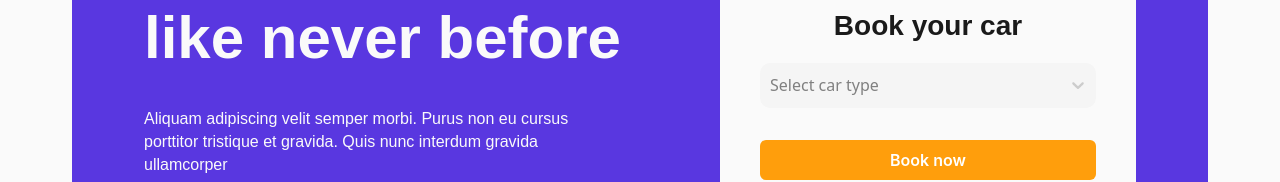
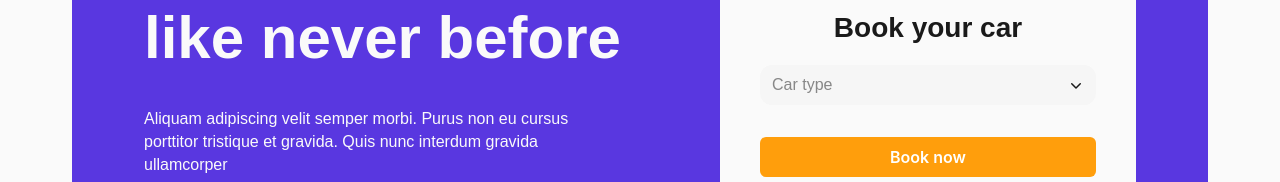
Before and after one commit to ahmadshahfarhan/car-rental, a React app: page / in a window 1280 px wide. Shown: the part 342-524 px from the top of the page. Built offline with nearby package versions, Linux system fonts and the light colour scheme; the HTML template or start-up script is replaced by a standard one.

Commit message:
select headlessui

```diff
--- a/src/components/home/hero/components/formBanner.jsx
+++ b/src/components/home/hero/components/formBanner.jsx
@@ -1,39 +1,38 @@
-import Select from "react-select";
+import {
+  Combobox,
+  ComboboxButton,
+  ComboboxInput,
+  ComboboxOption,
+  ComboboxOptions,
+} from "@headlessui/react";
+import { CheckIcon, ChevronDownIcon } from "@heroicons/react/20/solid";
+import clsx from "clsx";
+import { useState } from "react";
 
-const car = [
-  { value: "red", label: "Red" },
-  { value: "blue", label: "Blue" },
-  { value: "green", label: "Green" },
-  { value: "yellow", label: "Yellow" },
-  { value: "black", label: "Black" },
-  { value: "white", label: "White" },
-  { value: "gray", label: "Gray" },
-  { value: "orange", label: "Orange" },
-  { value: "purple", label: "Purple" },
-  { value: "pink", label: "Pink" },
+const people = [
+  { id: 1, name: "Tom Cook" },
+  { id: 2, name: "Wade Cooper" },
+  { id: 3, name: "Tanya Fox" },
+  { id: 4, name: "Arlene Mccoy" },
+  { id: 5, name: "Devon Webb" },
+  { id: 6, name: "Tom Cook" },
+  { id: 7, name: "Wade Cooper" },
+  { id: 8, name: "Tanya Fox" },
+  { id: 9, name: "Arlene Mccoy" },
+  { id: 10, name: "Devon Webb" },
 ];
 
-const customStyles = {
-  control: (base, state) => ({
-    ...base,
-    backgroundColor: "#F5F5F5",
-    borderRadius: "10px",
-    boxShadow: "none",
-    border: "none",
-    minHeight: "45px",
-  }),
+const FormBanner = () => {
+  const [query, setQuery] = useState("");
+  const [selected, setSelected] = useState(null);
 
-  menu: (base) => ({
-    ...base,
-    backgroundColor: "rgba(255, 255, 255, 0.9)",
-    borderRadius: "10px",
-    boxShadow: "none",
-    padding: "10px",
-    backdropFilter: "blur(2px)",
-  }),
-};
+  const filteredPeople =
+    query === ""
+      ? people
+      : people.filter((person) => {
+          return person.name.toLowerCase().includes(query.toLowerCase());
+        });
 
-const FormBanner = () => {
   return (
     <section>
       <div className="bg-surface rounded-[20px] w-[416px]">
@@ -42,14 +41,49 @@ const FormBanner = () => {
             Book your car
           </label>
 
-          <div className="w-full">
-            <Select
-              options={car}
-              placeholder="Select car type"
-              classNamePrefix="react-select"
-              styles={customStyles}
-            />
-          </div>
+          <Combobox
+            value={selected}
+            onChange={(value) => setSelected(value)}
+            onClose={() => setQuery("")}
+          >
+            <div className="relative w-full">
+              <ComboboxButton className="w-full">
+                <ComboboxInput
+                  className={clsx(
+                    "w-full rounded-[12px] border-none outline-none bg-alt py-2 pr-8 pl-3 text-[16px] text-text-main font-normal font-worksans"
+                  )}
+                  placeholder="Car type"
+                  displayValue={(person) => person?.name}
+                  onChange={(event) => setQuery(event.target.value)}
+                />
+              </ComboboxButton>
+              <ComboboxButton className="group absolute inset-y-0 right-0 px-2.5">
+                <ChevronDownIcon className="size-5 fill-text-main group-data-hover:fill-text-muted" />
+              </ComboboxButton>
+            </div>
+
+            <ComboboxOptions
+              anchor="bottom"
+              transition
+              className={clsx(
+                "w-(--input-width) rounded-xl border border-white/5 backdrop-blur-2xl bg-white/5 p-1 [--anchor-gap:--spacing(1)] empty:invisible",
+                "transition duration-100 ease-in data-leave:data-closed:opacity-0"
+              )}
+            >
+              {filteredPeople.map((person) => (
+                <ComboboxOption
+                  key={person.id}
+                  value={person}
+                  className="group flex cursor-default items-center gap-2 rounded-lg px-3 py-1.5 select-none data-focus:bg-white/10"
+                >
+                  <CheckIcon className="invisible size-4 text-green-300 group-data-selected:visible" />
+                  <div className="text-[14px] text-text-main font-normal font-worksans">
+                    {person.name}
+                  </div>
+                </ComboboxOption>
+              ))}
+            </ComboboxOptions>
+          </Combobox>
 
           <button
             type="submit"
--- a/src/index.css
+++ b/src/index.css
@@ -8,6 +8,7 @@
   /* Base colors */
   --color-bg: #ffffff;
   --color-surface: #fafafa;
+  --color-alt: #f6f6f6;
 
   /* Text */
   --color-text-main: #1a1a1a; /*warna tebal */
```
